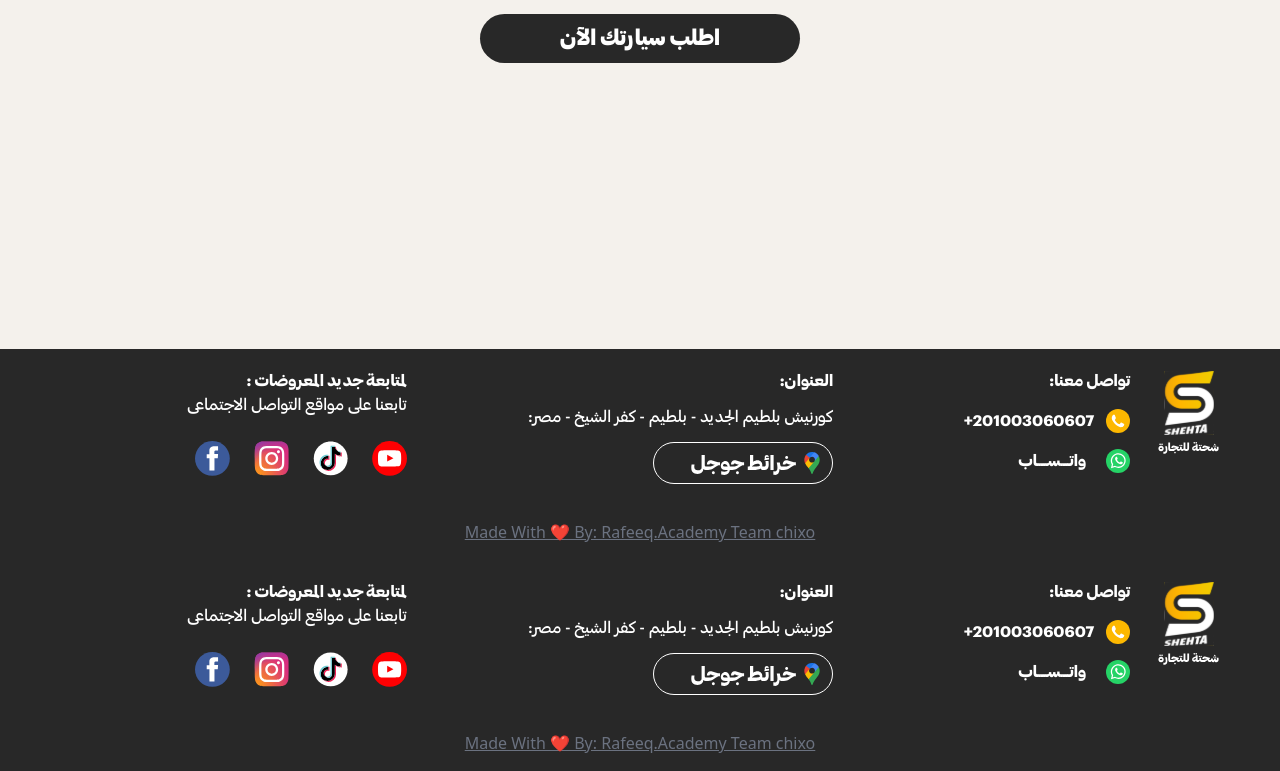
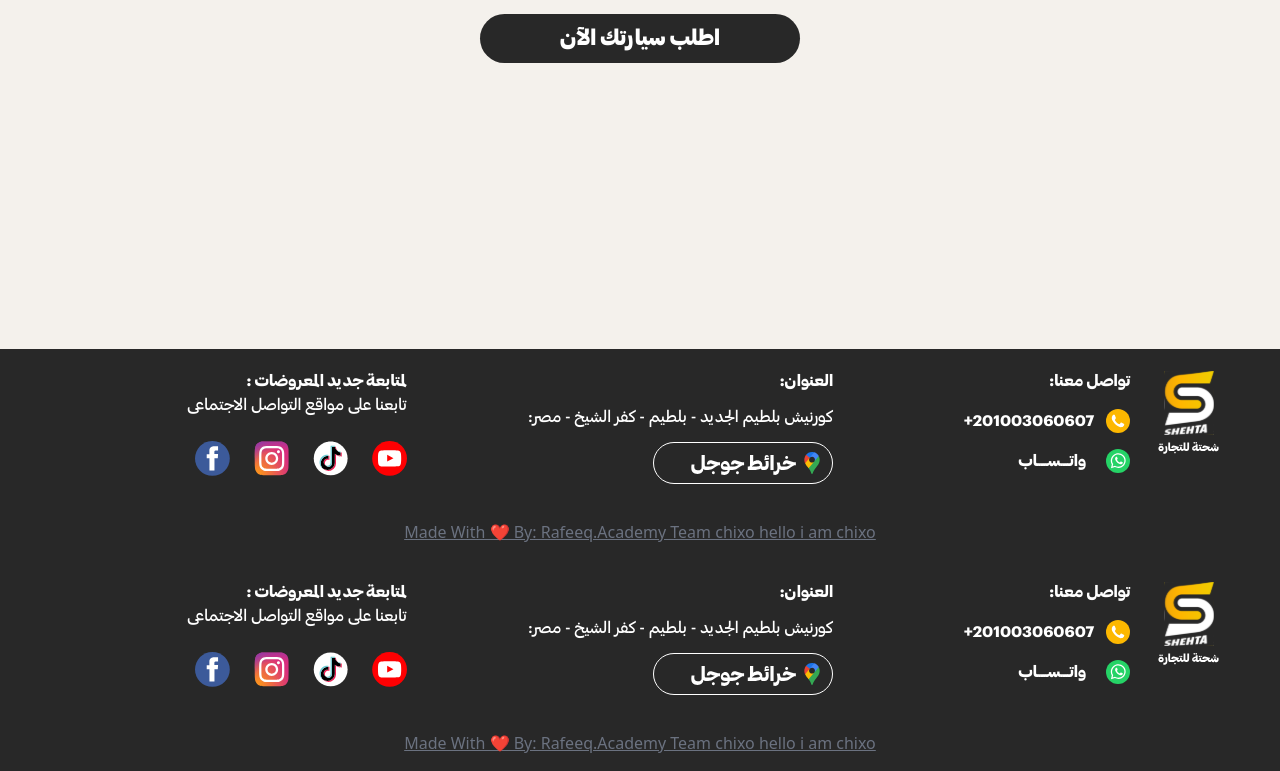
Before and after one commit to AhmedSamirshams98/Shehta-Project, a React (Vite) app: page /form in a window 1280 px wide. Shown: the part 575-1346 px from the top of the page. Built offline with nearby package versions, Linux system fonts and the light colour scheme; no server answers.

Commit message:
chakoosfooter changes

```diff
--- a/src/Components/Footer.jsx
+++ b/src/Components/Footer.jsx
@@ -102,6 +102,7 @@ const Footer = () => {
         <a href="https://wa.me/201000094180">
           <h1 className="text-center text-gray-500 underline">
             Made With ❤️ By: Rafeeq.Academy Team chixo
+            hello i am chixo
           </h1>
         </a>
       </div>
```
